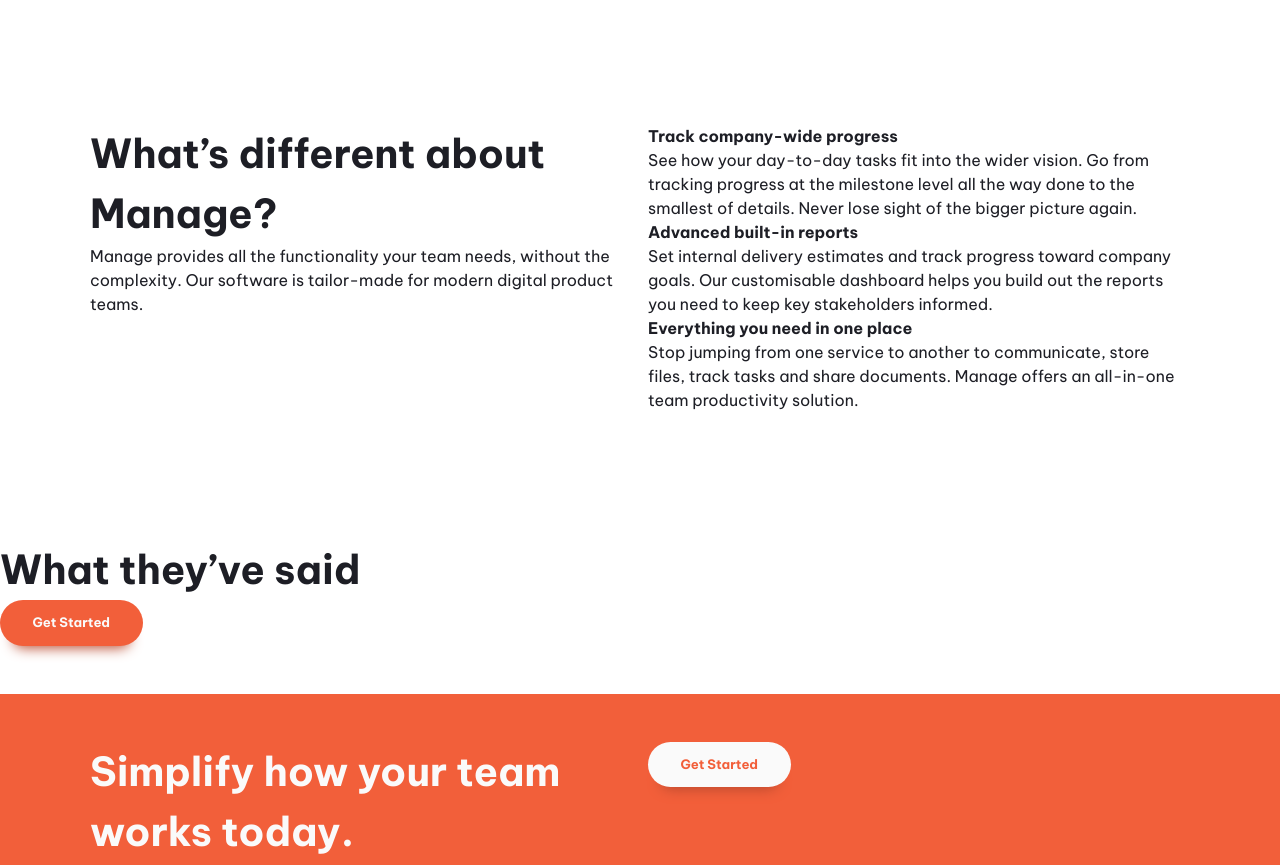
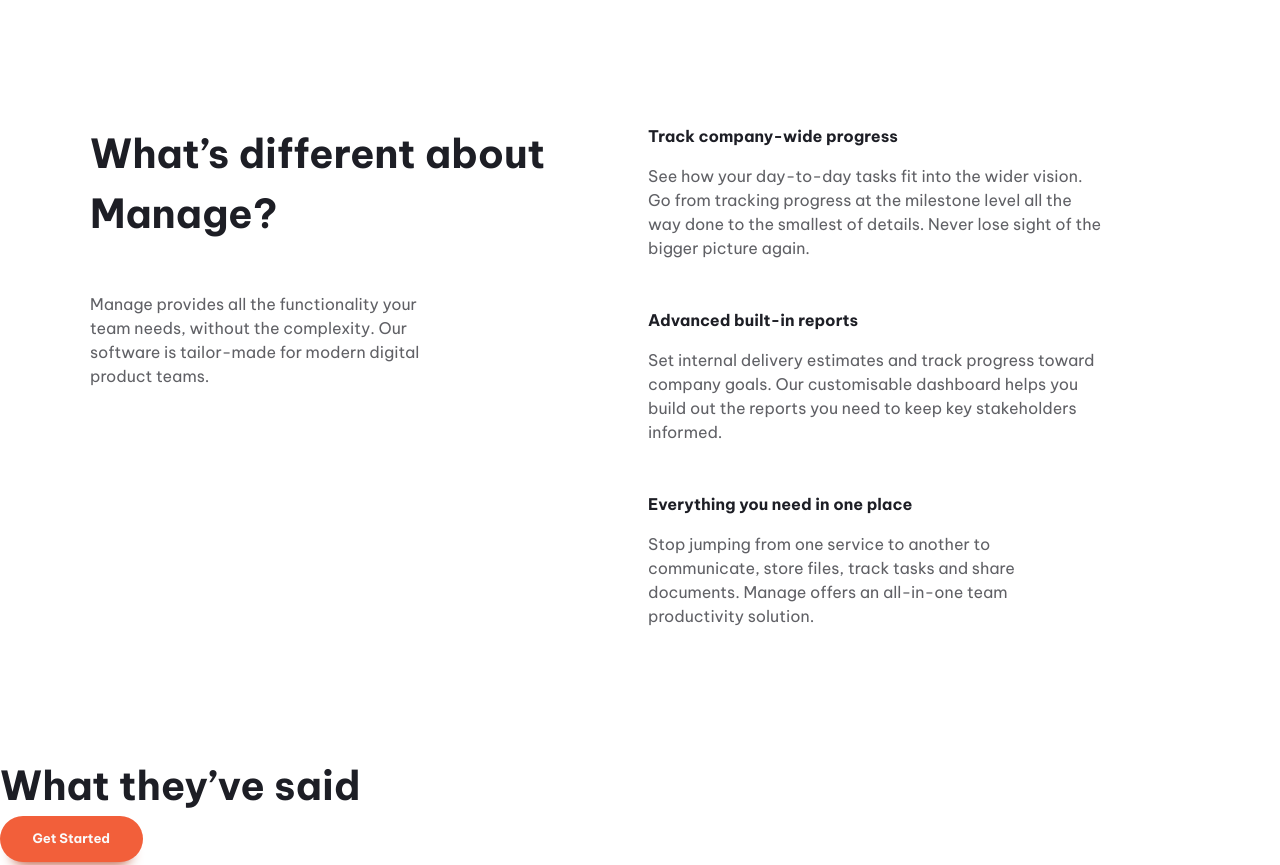
Before and after one commit to YpzarJohn24/FrontendMentor-Manage-Landing-Page, a website built with Vite: page index.html in a window 1280 px wide. Shown: the part 700-1565 px from the top of the page. Built offline with nearby package versions, Linux system fonts and the light colour scheme.

Commit message:
Adding spacing

```diff
--- a/index.html
+++ b/index.html
@@ -64,7 +64,7 @@
       <section class="padding-block-900">
         <div class="container">
           <div class="col">
-            <div>
+            <div class="flow">
               <h1 class="fs-primary-heading fw-bold">
                 Bring everyone together to build better products.
               </h1>
@@ -84,7 +84,7 @@
       <section class="padding-block-900">
         <div class="container">
           <div class="col">
-            <div>
+            <div class="flow">
               <h2 class="fs-secondary-heading fw-bold">
                 What’s different about Manage?
               </h2>
@@ -94,33 +94,41 @@
                 product teams.
               </p>
             </div>
-            <ul class="numbered-items" role="list">
+            <ul class="numbered-items | flow" role="list">
               <li>
+                <div class="flow" style="--flow-spacer: 1em">
                   <h3 class="fs-600 fw-bold">Track company-wide progress</h3>
-                <p>
+                  <p data-width="wide">
                     See how your day-to-day tasks fit into the wider vision. Go
-                  from tracking progress at the milestone level all the way done
-                  to the smallest of details. Never lose sight of the bigger
-                  picture again.
+                    from tracking progress at the milestone level all the way
+                    done to the smallest of details. Never lose sight of the
+                    bigger picture again.
                   </p>
+                </div>
               </li>
 
               <li>
+                <div class="flow" style="--flow-spacer: 1em">
                   <h3 class="fs-600 fw-bold">Advanced built-in reports</h3>
-                <p>
+                  <p data-width="wide">
                     Set internal delivery estimates and track progress toward
-                  company goals. Our customisable dashboard helps you build out
-                  the reports you need to keep key stakeholders informed.
+                    company goals. Our customisable dashboard helps you build
+                    out the reports you need to keep key stakeholders informed.
                   </p>
+                </div>
               </li>
 
               <li>
-                <h3 class="fs-600 fw-bold">Everything you need in one place</h3>
-                <p>
-                  Stop jumping from one service to another to communicate, store
-                  files, track tasks and share documents. Manage offers an
-                  all-in-one team productivity solution.
+                <div class="flow" style="--flow-spacer: 1em">
+                  <h3 class="fs-600 fw-bold">
+                    Everything you need in one place
+                  </h3>
+                  <p data-width="wide">
+                    Stop jumping from one service to another to communicate,
+                    store files, track tasks and share documents. Manage offers
+                    an all-in-one team productivity solution.
                   </p>
+                </div>
               </li>
             </ul>
           </div>
@@ -166,7 +174,7 @@
           </div>
           <div>
             <nav class="footer-nav">
-              <ul role="list" aria-label="Footer">
+              <ul class="flow" role="list" aria-label="Footer">
                 <li><a href="#">Home</a></li>
                 <li><a href="#">Pricing</a></li>
                 <li><a href="#">Products</a></li>
--- a/style.css
+++ b/style.css
@@ -129,6 +129,10 @@
   margin-inline: auto;
 }
 
+:where(.flow :not(:first-child)) {
+  margin-top: var(--flow-spacer, 3em);
+}
+
 .col {
   display: grid;
   gap: 1rem;
@@ -149,6 +153,14 @@
   color: var(--clr-neutral-900);
 }
 
+p:not([class]) {
+  opacity: 0.7;
+  max-width: 32ch;
+}
+
+p[data-width="wide"] {
+  max-width: 42ch;
+}
 /* Button */
 
 .button {
```
Lines whose indentation alone changed are shown as unchanged.
